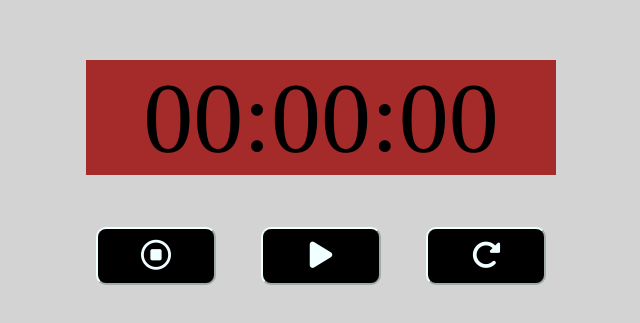
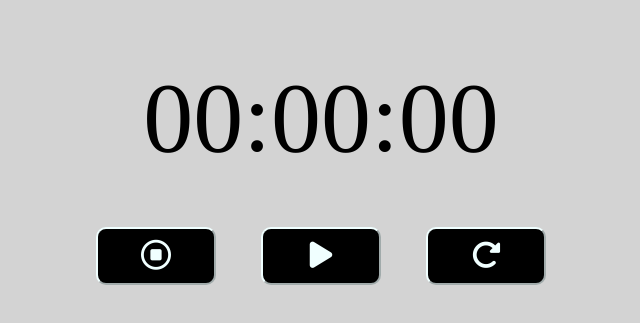
Before and after one commit to ashumendra77/stopWatch, a plain HTML site: page index.html in a window 1280 px wide. Shown: the part 223-546 px from the top of the page, without its empty margins (319-959 px from the left). Drawn offline with Linux system fonts and the light colour scheme.

Commit message:
js changes

```diff
--- a/style.css
+++ b/style.css
@@ -14,7 +14,7 @@ body {
 }
 
 .time {
-    background-color: brown;
+    /* background-color: brown; */
     text-align: center;
 }
 
```
Also changed, not shown: index.html (+3 -2 lines).
